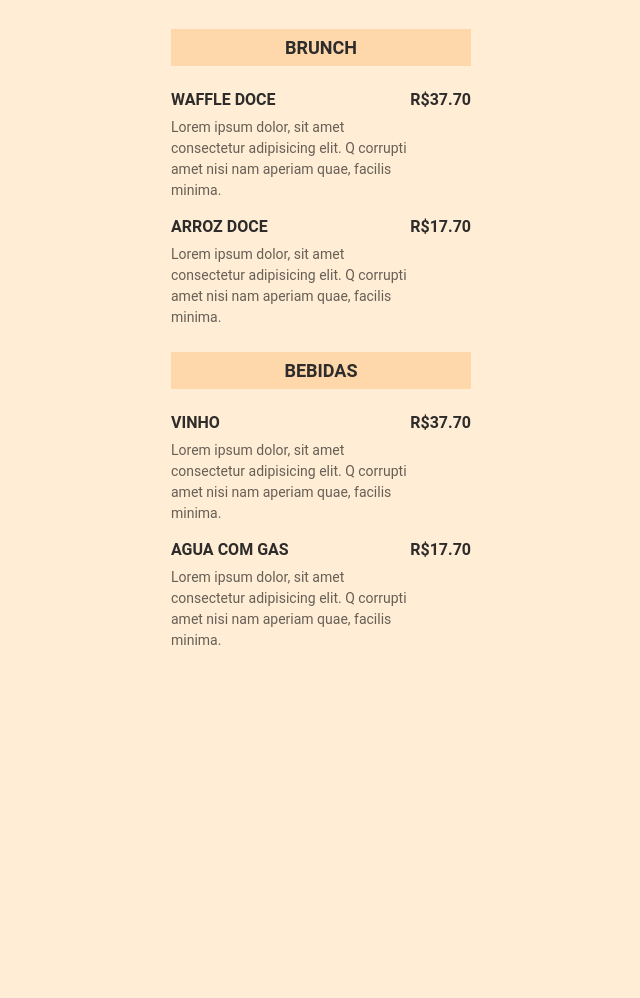
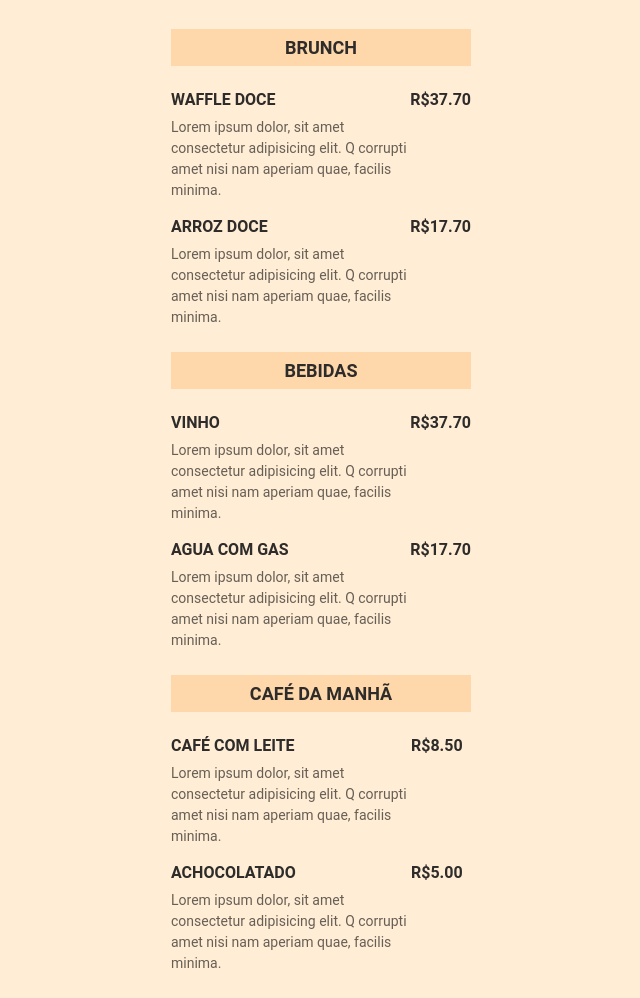
Before and after one commit to LuizHenrique004/maratona-explore-3, a plain HTML site: page index.html in a window 1280 px wide. Shown: the part 88-1086 px from the top of the page, without its empty margins (319-959 px from the left). Before the commit the page ends 800 px from the top, so only its background shows below. Drawn offline with Linux system fonts and the light colour scheme.

Commit message:
atualizado manu

```diff
--- a/index.html
+++ b/index.html
@@ -86,5 +86,40 @@
         </ul>
     </section>
 
+    <section>
+        <h2>café da manhã</h2>
+
+        <ul>
+            <li>
+                <div class="details">
+                    <h3>café com leite</h3>
+                    <p class="description">
+                        Lorem ipsum dolor, sit amet consectetur adipisicing elit. Q corrupti amet nisi nam aperiam quae, facilis minima.
+                    </p>
+                </div>
+
+                <strong class="price">
+                    r$8.50
+                </strong>
+
+            </li>
+
+            <li>
+                <div class="details">
+                    <h3>achocolatado</h3>
+                    <p class="description">
+                        Lorem ipsum dolor, sit amet consectetur adipisicing elit. Q corrupti amet nisi nam aperiam quae, facilis minima.
+                    </p>
+                </div>
+
+                <strong class="price">
+                    r$5.00
+                </strong>
+
+            </li>
+
+        </ul>
+    </section>
+
 </body>
 </html>
```
